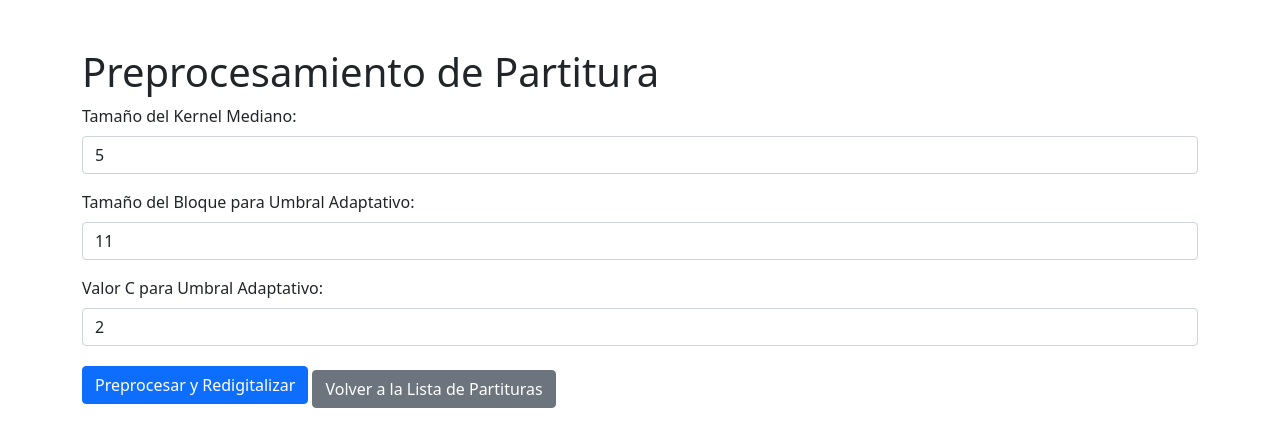
After one commit to martingonzsaiz/Digitalizaci-n-Partituras-, a Flask app: page /preprocess_form/1 in a window 1280 px wide. The commit adds this page. Shown: the top 447 px of the page. Run offline with Flask 3, Linux system fonts and the light colour scheme; the visitor is signed in with stand-in values (Sample User, id 1).

Commit message:
Permitir preprocesamiento de imágenes

```diff
--- a/DigitalizacionPartiturasApp/app/routes.py
+++ b/DigitalizacionPartiturasApp/app/routes.py
@@ -14,6 +14,8 @@ import bcrypt
 import subprocess
 import os
 import google.api_core.exceptions
+import cv2
+import numpy as np
 import io
 from os import listdir
 
@@ -241,11 +243,6 @@ def download_sheets(bucket_name, file_name):
     current_app.logger.info(f"Descargando archivo desde Firebase: {full_blob_name}")
 
     try:
-        if not firebase_admin._apps:
-            cred_path = current_app.config['FIREBASE_CREDENTIALS']
-            cred = credentials.Certificate(cred_path)
-            firebase_admin.initialize_app(cred)
-
         os.environ["GOOGLE_APPLICATION_CREDENTIALS"] = current_app.config['FIREBASE_CREDENTIALS']
         storage_client = storage.Client()
         bucket = storage_client.bucket(bucket_name)
@@ -299,7 +296,7 @@ def digitalize_and_view(filename):
 
                 clean_directory(output_dir)
 
-                flash('Partitura digitalizada y subida correctamente.')
+                flash('Partitura digitalizada correctamente.')
                 return redirect(url_for('main.list_digitalized_sheets'))
             except Exception as e:
                 current_app.logger.error(f"Error al subir el archivo digitalizado: {str(e)}")
@@ -307,6 +304,7 @@ def digitalize_and_view(filename):
                 return redirect(url_for('main.list_sheet_music'))
         else:
             flash('No se pudo digitalizar la partitura.', 'error')
+            flash('Preprocesa la imagen antes de digitalizarla.')
             return redirect(url_for('main.list_sheet_music'))
     else:
         return redirect(url_for('main.view_sheet', filename=filename))
@@ -412,6 +410,70 @@ def list_digitalized_sheets():
 
     return render_template('list_digitalized_sheets.html', sheet_music_files=sheet_music_files)
 
+def preprocess_image_for_ocr(file_path, median_kernel_size=5, adaptive_threshold_block_size=11, adaptive_threshold_c=2):
+    img = cv2.imread(file_path, cv2.IMREAD_GRAYSCALE)
+    if img is None:
+        raise FileNotFoundError(f"No se pudo cargar la imagen desde la ruta: {file_path}")
+
+    img = cv2.medianBlur(img, median_kernel_size)
+    img = cv2.adaptiveThreshold(img, 255, cv2.ADAPTIVE_THRESH_GAUSSIAN_C, cv2.THRESH_BINARY, adaptive_threshold_block_size, adaptive_threshold_c)
+    processed_file_path = file_path.replace(".png", "_processed.png")
+    cv2.imwrite(processed_file_path, img)
+    return processed_file_path
+
+@main.route('/preprocess/<path:filename>', methods=['GET'])
+@login_required
+def preprocess(filename):
+    current_app.logger.debug(f"Entrando a la ruta de preprocesamiento directo para el archivo: {filename}")
+    median_kernel_size = session.get('median_kernel_size', 5)
+    adaptive_threshold_block_size = session.get('adaptive_threshold_block_size', 11)
+    adaptive_threshold_c = session.get('adaptive_threshold_c', 2)
+
+    input_file_path = download_sheets(current_app.config['FIREBASE_BUCKET_NAME'], filename)
+    if input_file_path is None:
+        flash('No se pudo descargar el archivo para el preprocesamiento.', 'error')
+        current_app.logger.error("Archivo no encontrado en Firebase.")
+        return redirect(url_for('main.list_sheet_music'))
+
+    try:
+        processed_file_path = preprocess_image_for_ocr(input_file_path, median_kernel_size, adaptive_threshold_block_size, adaptive_threshold_c)
+        current_app.logger.debug(f"Archivo procesado correctamente: {processed_file_path}")
+        return send_file(processed_file_path, as_attachment=True)
+    except FileNotFoundError as e:
+        current_app.logger.error(f"No se pudo cargar la imagen desde la ruta: {str(e)}")
+        flash('Error al cargar la imagen para el preprocesamiento.', 'error')
+        return redirect(url_for('main.list_sheet_music'))
+    except Exception as e:
+        current_app.logger.error(f"Error al procesar la imagen: {str(e)}")
+        flash('Error al procesar la imagen.', 'error')
+        return redirect(url_for('main.list_sheet_music'))
+
+@main.route('/preprocess_form/<path:filename>', methods=['GET', 'POST'])
+@login_required
+def preprocess_form(filename):
+    current_app.logger.debug("Accediendo a la vista del formulario de preprocesamiento.")
+    if request.method == 'POST':
+        median_kernel_size = int(request.form.get('median_kernel_size', 5))
+        adaptive_threshold_block_size = int(request.form.get('adaptive_threshold_block_size', 11))
+        adaptive_threshold_c = int(request.form.get('adaptive_threshold_c', 2))
+        current_app.logger.info(f"Parámetros recibidos: MKS={median_kernel_size}, ATBS={adaptive_threshold_block_size}, ATC={adaptive_threshold_c}")
+
+        input_file_path = download_sheets(current_app.config['FIREBASE_BUCKET_NAME'], filename)
+        if input_file_path:
+            current_app.logger.debug(f"Archivo descargado correctamente para preprocesamiento: {input_file_path}")
+            try:
+                processed_file_path = preprocess_image_for_ocr(input_file_path, median_kernel_size, adaptive_threshold_block_size, adaptive_threshold_c)
+                return send_file(processed_file_path, as_attachment=True)
+            except Exception as e:
+                current_app.logger.error(f'Error en el preprocesamiento: {str(e)}')
+                flash(f'Error en el preprocesamiento: {str(e)}', 'error')
+                return redirect(request.url)
+        else:
+            flash('No se pudo descargar el archivo.', 'error')
+            current_app.logger.error("No se pudo descargar el archivo desde Firebase.")
+            return render_template('preprocess_form_page.html', filename=filename)
+
+    return render_template('preprocess_form_page.html', filename=filename)
 
 def configure_routes(app):
     app.register_blueprint(main)
--- /dev/null
+++ b/DigitalizacionPartiturasApp/app/templates/preprocess_form_page.html
@@ -0,0 +1,30 @@
+<!DOCTYPE html>
+<html lang="es">
+<head>
+    <meta charset="UTF-8">
+    <title>Preprocesamiento de Partitura</title>
+    <link rel="stylesheet" href="https://cdn.jsdelivr.net/npm/bootstrap@5.1.3/dist/css/bootstrap.min.css">
+</head>
+<body>
+    <div class="container mt-5">
+        <h1>Preprocesamiento de Partitura</h1>
+        <form action="{{ url_for('main.preprocess_form', filename=filename) }}" method="post">
+            <div class="mb-3">
+                <label for="median_kernel_size" class="form-label">Tamaño del Kernel Mediano:</label>
+                <input type="number" id="median_kernel_size" name="median_kernel_size" value="5" min="1" step="2" class="form-control" required>
+            </div>
+            <div class="mb-3">
+                <label for="adaptive_threshold_block_size" class="form-label">Tamaño del Bloque para Umbral Adaptativo:</label>
+                <input type="number" id="adaptive_threshold_block_size" name="adaptive_threshold_block_size" value="11" min="3" step="2" class="form-control" required>
+            </div>
+            <div class="mb-3">
+                <label for="adaptive_threshold_c" class="form-label">Valor C para Umbral Adaptativo:</label>
+                <input type="number" id="adaptive_threshold_c" name="adaptive_threshold_c" value="2" class="form-control" required>
+            </div>
+            <button type="submit" class="btn btn-primary">Preprocesar y Redigitalizar</button>
+            <a href="{{ url_for('main.list_sheet_music') }}" class="btn btn-secondary mt-2">Volver a la Lista de Partituras</a>
+        </form>
+    </div>
+    <script src="https://cdn.jsdelivr.net/npm/bootstrap@5.1.3/dist/js/bootstrap.bundle.min.js"></script>
+</body>
+</html>
--- a/DigitalizacionPartiturasApp/config.py
+++ b/DigitalizacionPartiturasApp/config.py
@@ -1,7 +1,7 @@
 import os
 from datetime import timedelta
 import logging
-from logging.handlers import RotatingFileHandler
+from logging.handlers import RotatingFileHandler, TimedRotatingFileHandler
 
 class Config:
     SECRET_KEY = os.environ.get('SECRET_KEY', 'partituras2024ubu')
@@ -26,7 +26,7 @@ class Config:
 def configure_logging(app):
     if not os.path.exists('logs'):
         os.mkdir('logs')
-    file_handler = RotatingFileHandler('logs/myapp.log', maxBytes=10240, backupCount=10)
+    file_handler = TimedRotatingFileHandler('logs/myapp.log', when='midnight')
     file_handler.setFormatter(logging.Formatter(
         '%(asctime)s %(levelname)s: %(message)s [in %(pathname)s:%(lineno)d]'
     ))
```
Also changed, not shown: DigitalizacionPartiturasApp/app/templates/list_sheet_music.html (+34 -2 lines).
